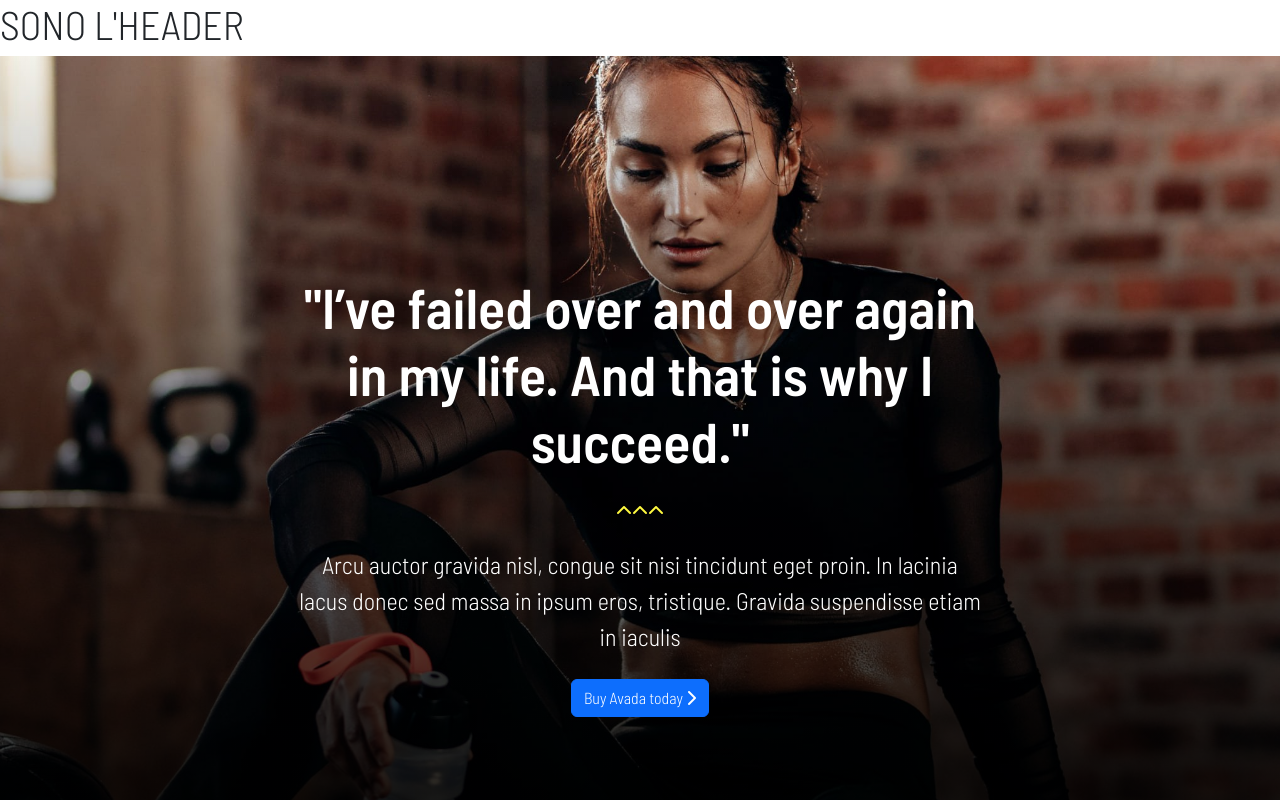
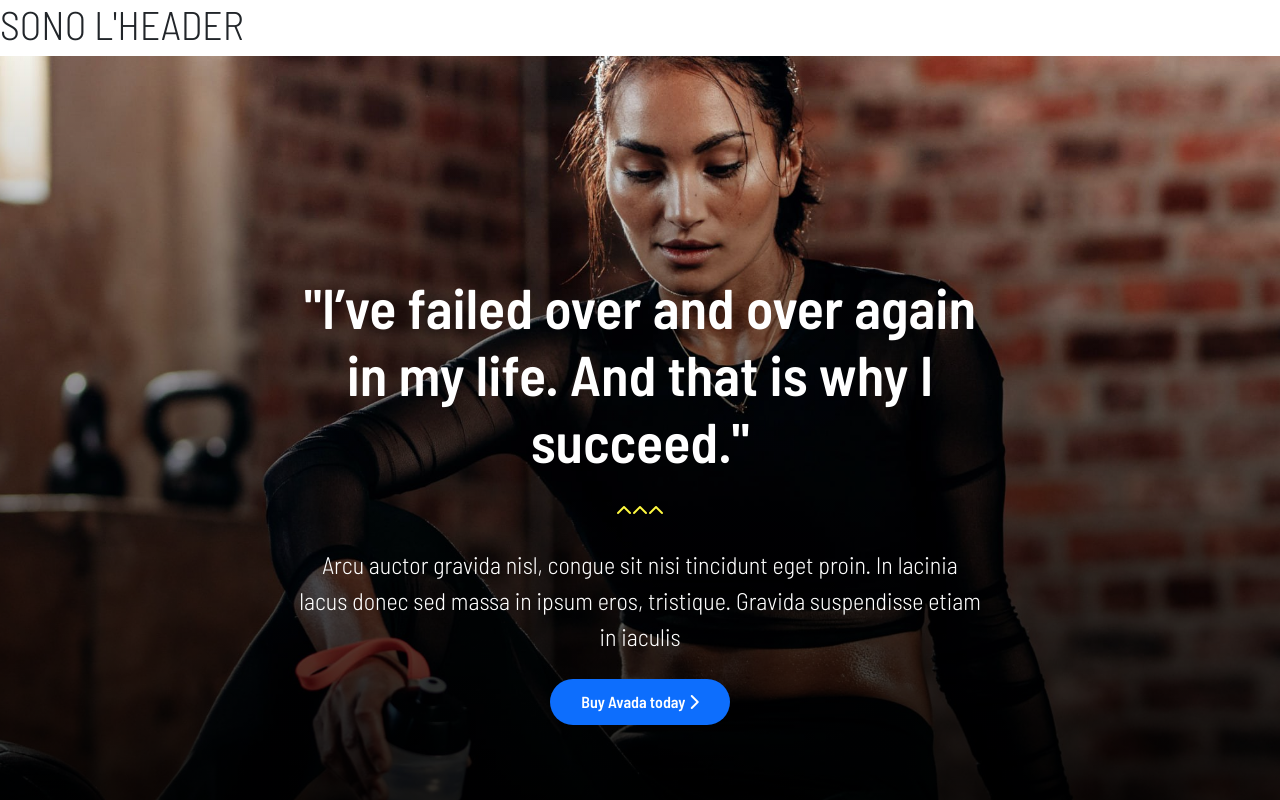
Before and after one commit to emilianogastaldo/proj-html-vuejs, a Vue app: page / in a window 1280 px wide. Shown: the top 800 px of the page. Built offline with nearby package versions, Linux system fonts and the light colour scheme.

Commit message:
fixed button

```diff
--- a/src/components/main/ShopCard.vue
+++ b/src/components/main/ShopCard.vue
@@ -30,6 +30,19 @@ export default {
     color: white;
 }
 
+.btn {
+    padding: 10px 30px 10px 30px;
+    border-radius: 50px;
+    font-weight: 600;
+    border-color: transparent;
+}
+
+a:hover {
+    background-color: #ff414b;
+}
+
+
+
 span {
     color: #fff941;
 }
```
